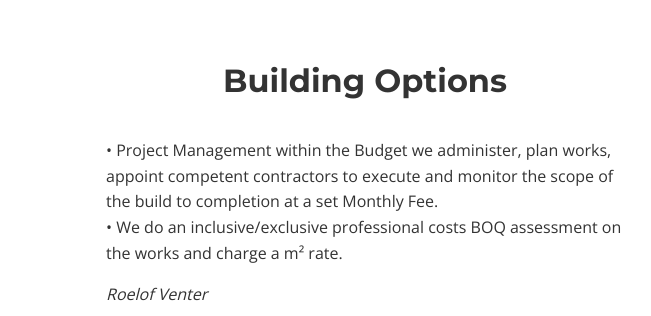
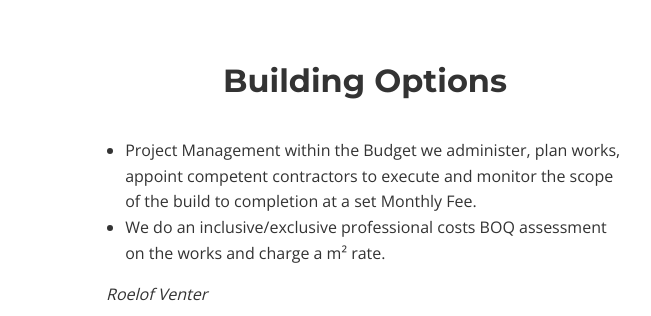
Before and after one commit to aidanvail/roelofventures, a plain HTML site: page index.html in a window 1280 px wide. Shown: the part 2220-2536 px from the top of the page, 0-651 px from the left. Drawn offline with nearby package versions, Linux system fonts and the light colour scheme.

Commit message:
Use semantic list for Building Options

```diff
--- a/index.html
+++ b/index.html
@@ -66,10 +66,10 @@
     <div class="split">
       <div class="split-content">
         <h2>Building Options</h2>
-        <p>
-          &bull; Project Management within the Budget we administer, plan works, appoint competent contractors to execute and monitor the scope of the build to completion at a set Monthly Fee.<br>
-          &bull; We do an inclusive/exclusive professional costs BOQ assessment on the works and charge a m² rate.
-        </p>
+        <ul>
+          <li>Project Management within the Budget we administer, plan works, appoint competent contractors to execute and monitor the scope of the build to completion at a set Monthly Fee.</li>
+          <li>We do an inclusive/exclusive professional costs BOQ assessment on the works and charge a m² rate.</li>
+        </ul>
         <p class="signature">Roelof Venter</p>
       </div>
       <div class="split-image">
```
